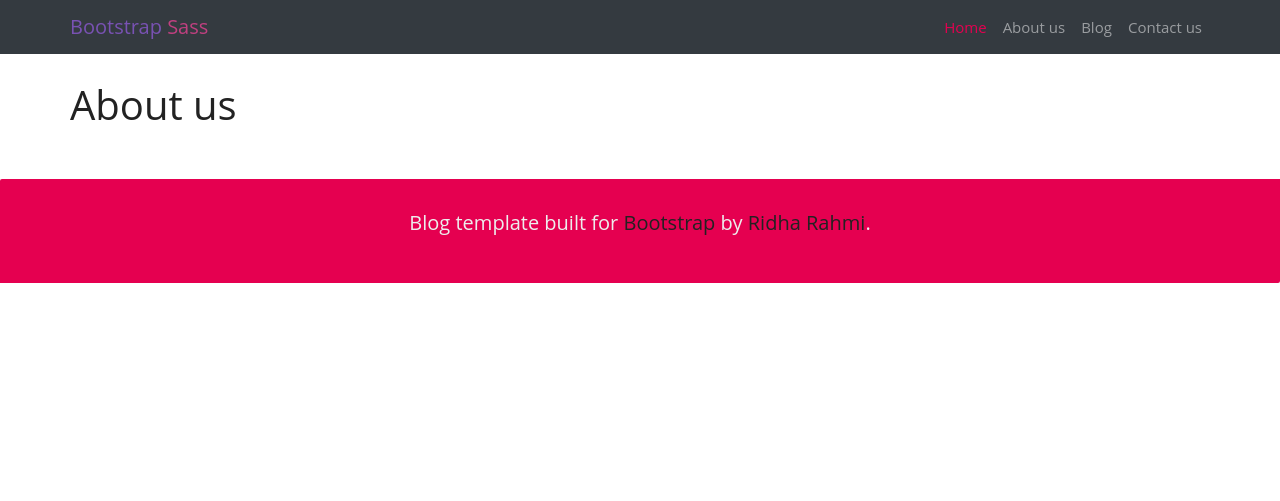
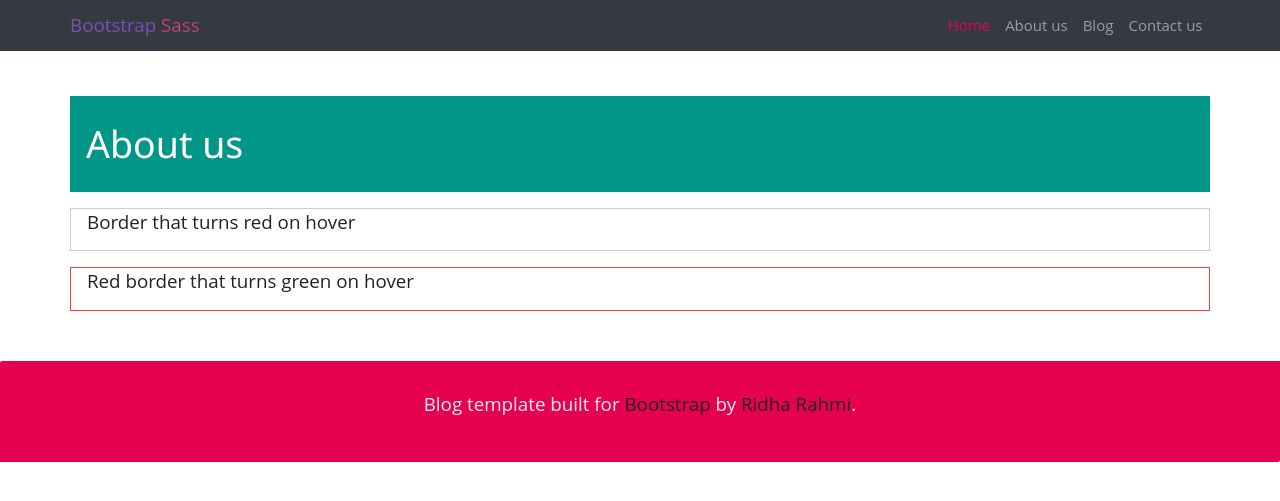
Before and after one commit to ridharahmi/Bootstrap-Template-With-SASS, a PHP site: page /about.php in a window 1280 px wide. Shown: the top 501 px of the page. Run offline with PHP 8.4, Linux system fonts and the light colour scheme; some libraries are stand-ins or nearby versions.

Commit message:
add w3.css

```diff
--- a/about.php
+++ b/about.php
@@ -6,10 +6,20 @@
 <body>
 <?php include('includes/header.php'); ?>
 <main>
-    <div class="container">
-        <h1>About us</h1>
+    <section class="mt-5 mb-5">
+        <div class="container">
+            <header class="w3-container w3-teal">
+                <h1>About us</h1>
+            </header>
+            <div class="w3-panel w3-border w3-hover-border-red">
+                <p>Border that turns red on hover</p>
+            </div>
 
-    </div>
+            <div class="w3-panel w3-border w3-border-red w3-hover-border-green">
+                <p>Red border that turns green on hover</p>
+            </div>
+        </div>
+    </section>
     <!-- Main -->
 </main>
 <?php include('includes/footer.php'); ?>
--- a/includes/head.php
+++ b/includes/head.php
@@ -18,5 +18,6 @@
     href="assets/icons/ico_32.png"
 />
 <link rel="icon" type="image/png" sizes="16x16" href="#"/>
-<title>Sass</title>
+<title>Sass Bootstrap</title>
+<link rel="stylesheet" href="https://www.w3schools.com/w3css/4/w3.css">
 <link rel="stylesheet" href="css/style.css" type="text/css"/>
--- a/index.php
+++ b/index.php
@@ -44,7 +44,7 @@
             <span class="sr-only">Next</span>
         </button>
     </div>
-    <div class="list_item mt-5 mb-5">
+    <section class="list_item mt-5 mb-5">
         <div class="container">
             <div class="row">
                 <div class="col-sm-6 col-md-4">
@@ -91,8 +91,7 @@
                 </div>
             </div>
         </div>
-    </div>
-
+    </section>
 </main>
 <?php include('includes/footer.php'); ?>
 </body>
```
Also changed, not shown: blog.php (added, +17 -0 lines).
